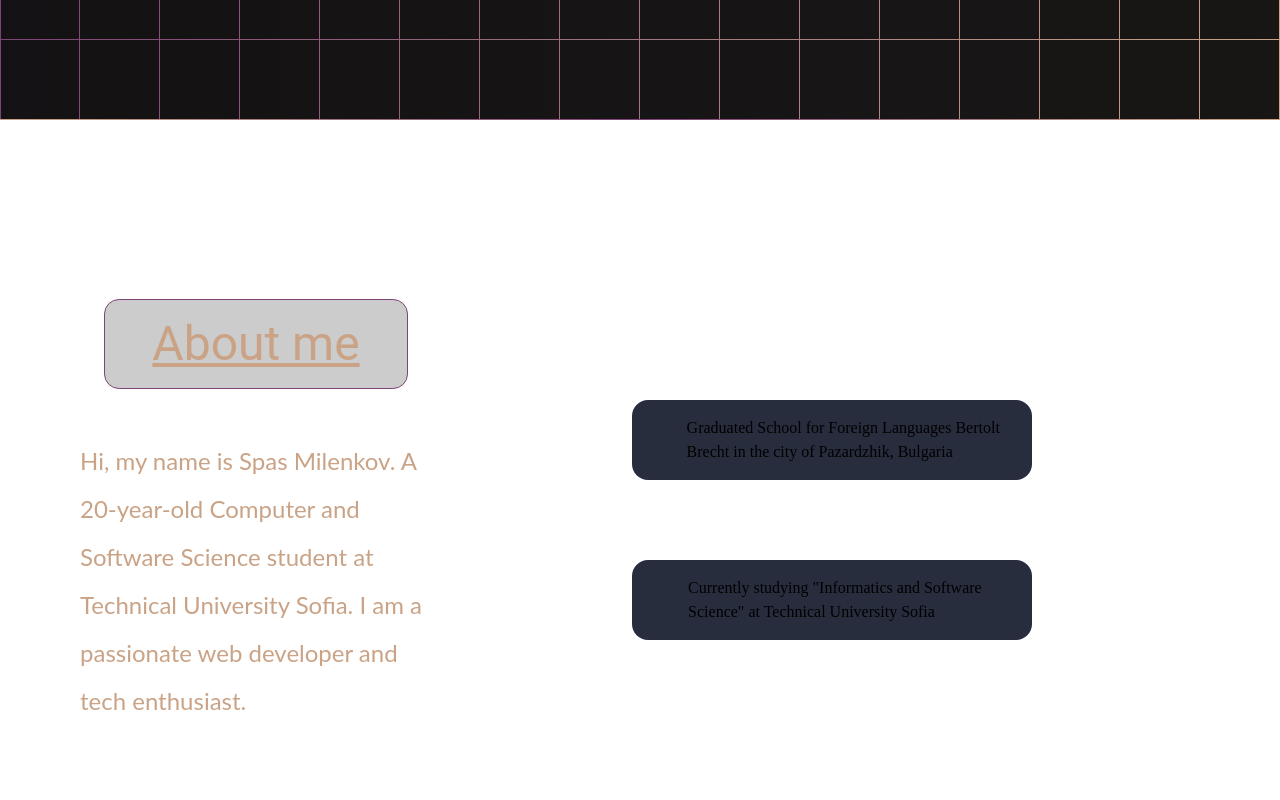
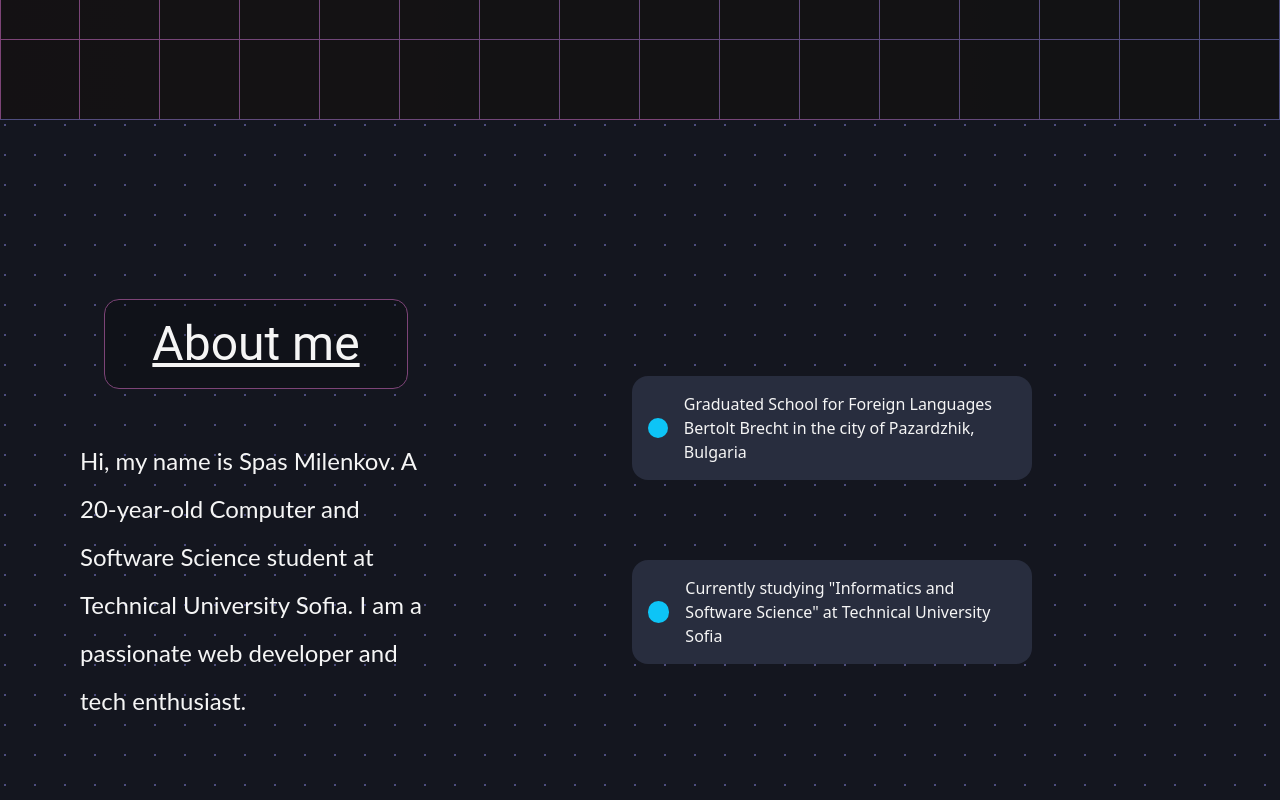
Before and after one commit to SpasMilenkov/Portfolio-website, a Vue app: page / in a window 1280 px wide. Shown: the part 680-1480 px from the top of the page. Built offline with nearby package versions, Linux system fonts and the light colour scheme.

Commit message:
Add new colors isolate common classes

```diff
--- a/src/assets/main.css
+++ b/src/assets/main.css
@@ -3,13 +3,16 @@
  :root{
    /* COLORS */
 
-   --background:hsl(228, 21%, 10%);
+   --background:#14161f;
    --background-20: #282d3e;
-   --font-primary: hsl(25, 39%, 66%);
-   --accent-color: hsl(240, 24%, 80%);
-
+   --background-30: hsl(226, 22%, 30%);
+   --font-primary: whitesmoke ;
+   --accent-color: #c0c0d8;
+   --accent-color-40: hsl(240, 24%, 40%);
+   --green-color: #50c878;
+   --blue-color: #0dc4f6;
    /* GRADIENT COLORS */
-   --g1: #caa387;
+   --g1: hsl(240, 24%, 40%);
    --g2: #7d4477;
    --g3: #13151d;
     /* --orange:rgb(202, 163, 135); */
@@ -32,6 +35,11 @@
     border: 1px solid var(--g2);
     max-width: 19rem;
  }
+ .subtitle {
+    font-size: 1.5rem;
+    font-family: system-ui, -apple-system, BlinkMacSystemFont, 'Segoe UI', Roboto, Oxygen, Ubuntu, Cantarell, 'Open Sans', 'Helvetica Neue';
+    color: var(--font-primary);
+}
  .link{
    height: 3rem;
    width: 8rem;
```
